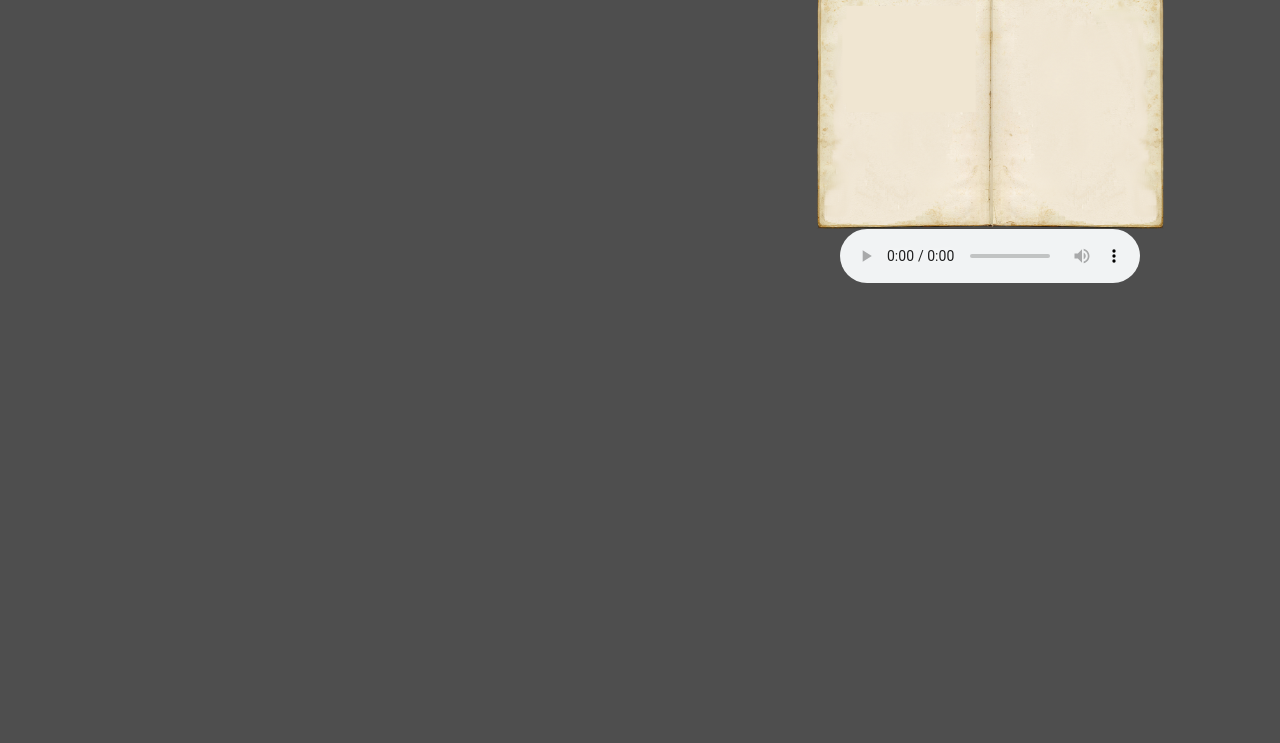
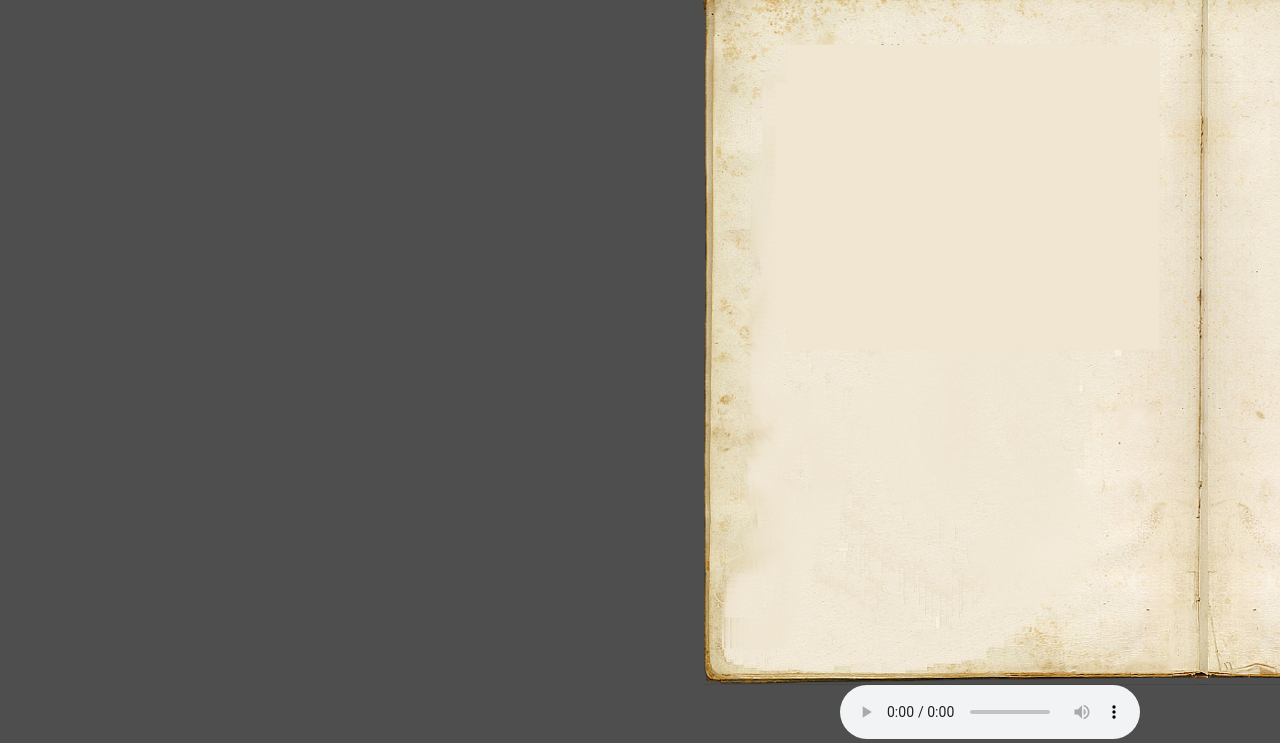
Before and after one commit to bookofGCR/BookOfGCR, a plain HTML site: page index.html in a window 1280 px wide. Shown: the part 514-1257 px from the top of the page. Before the commit the page ends 801 px from the top, so only its background shows below. Drawn offline with Linux system fonts and the light colour scheme.

Commit message:
Update index.html

```diff
--- a/index.html
+++ b/index.html
@@ -33,11 +33,6 @@
 
         #container3 { overflow: hidden;
                       margin: 0 auto; }
-        #floated-imgs3 img {
-                            display: block;
-                            width: 60%;
-                            height: 60%;}
-
 
 
         </style>
@@ -71,7 +66,6 @@
       <h1 style="color:rgb(167, 167, 6)">GCR Wisdom</h1>
 
       <div id="container3">
-        <div id="floated-imgs3">
             <img src="OldTwoPages.png">
         </div>
 
```
